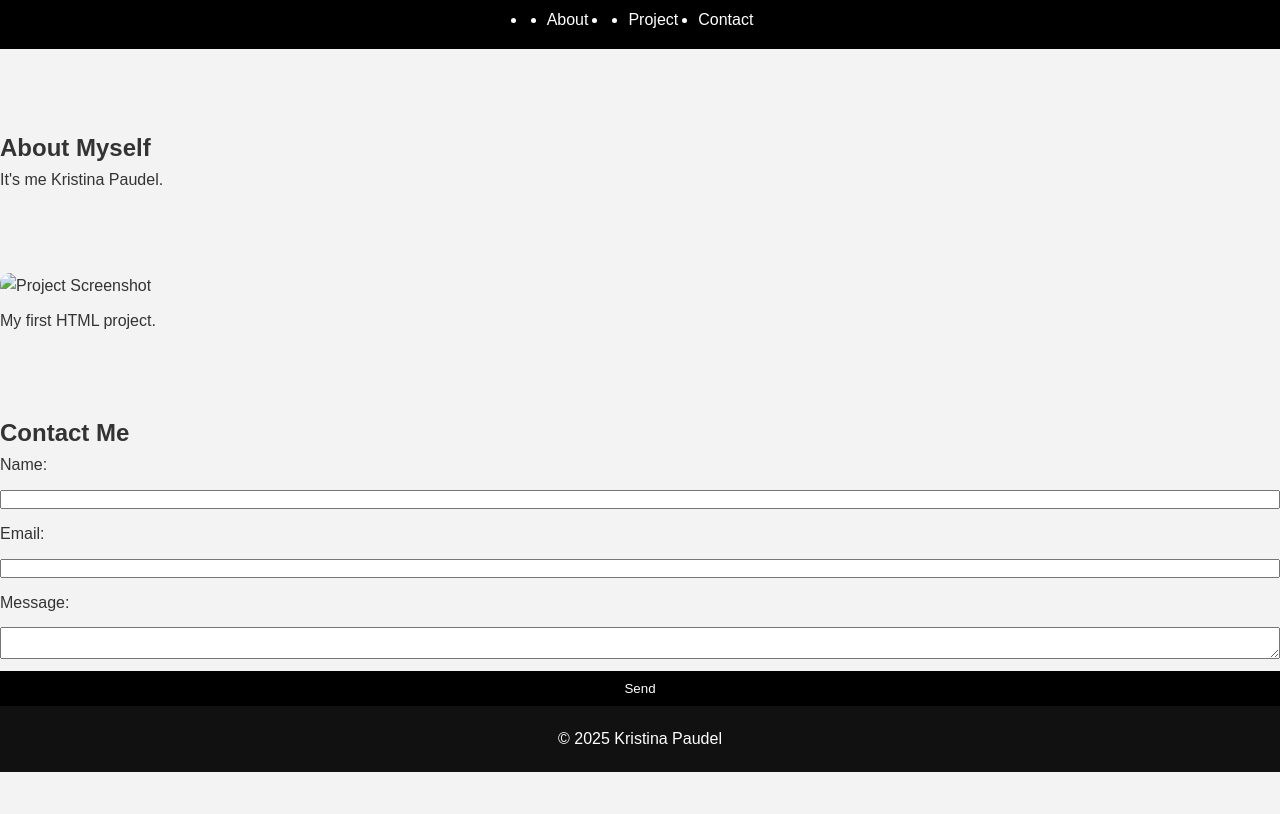
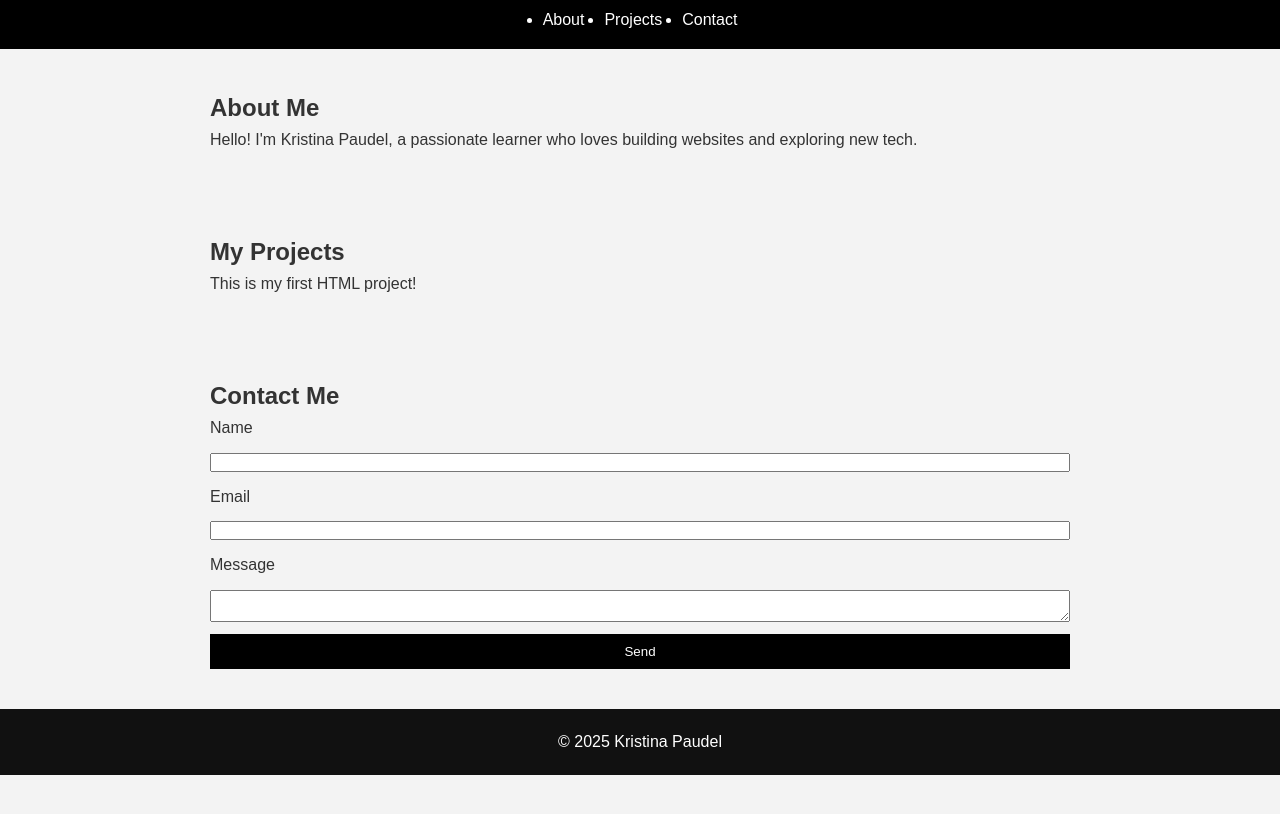
Before and after one commit to np03cs4a240060-bit/Portfolio-Kristina, a plain HTML site: page index.html in a window 1280 px wide. Shown: the part 70-884 px from the top of the page. Drawn offline with Linux system fonts and the light colour scheme.

Commit message:
Update index.html

```diff
--- a/index.html
+++ b/index.html
@@ -1,53 +1,62 @@
 <!DOCTYPE html>
-<html>
+<html lang="en">
 <head>
-	<meta charset="utf-8">
-	<meta name="viewport" content="width=device-width, initial-scale=1">
-	<title>Portfolio</title>
-	<link rel="stylesheet" type="text/css" href="css/style.css">
+    <meta charset="UTF-8">
+    <meta name="viewport" content="width=device-width, initial-scale=1.0">
+    <title>Kristina Paudel - Portfolio</title>
+    <link rel="stylesheet" href="css/style.css?v=1">
 </head>
+
 <body>
+
+
     <header>
         <h1>Kristina Paudel</h1>
         <nav>
             <ul>
-				<li><li><a href="#about">About</a></li>
-				<li><li><a href="#project">Project</a></li>
-                <li><a href="#contact">Contact</a></li></li>
+                <li><a href="#about">About</a></li>
+                <li><a href="#projects">Projects</a></li>
+                <li><a href="#contact">Contact</a></li>
             </ul>
         </nav>
     </header>
-	<main>
-		<section id="about"></section>
-		<h2>About Myself</h2>
-		<p>It's me Kristina Paudel.</p>
 
-		<section id="project"></section>
-		<div class="project">
-			<img src="IMAGE.png" alt="Project Screenshot">
-			<p>My first HTML project.</p>
+
+    <section id="about" class="section">
+        <h2>About Me</h2>
+        <p>Hello! I'm Kristina Paudel, a passionate learner who loves building websites and exploring new tech.</p>
+    </section>
+
+    <section id="projects" class="section grey">
+        <h2>My Projects</h2>
+
+        <div class="project-box">
+            <p>This is my first HTML project!</p>
         </div>
+    </section>
 
-		<section id="contact"></section>
+
+    <section id="contact" class="section">
         <h2>Contact Me</h2>
+
         <form>
-                <label>Name:</label>
+            <label>Name</label>
             <input type="text" required>
 
-                <label>Email:</label>
+            <label>Email</label>
             <input type="email" required>
 
-                <label>Message:</label>
+            <label>Message</label>
             <textarea required></textarea>
 
             <button type="submit">Send</button>
         </form>
+    </section>
 
-	</main>
 
     <footer>
         <p>© 2025 Kristina Paudel</p>
-    </footer
+    </footer>
 
 </body>
 </html>
```
Lines whose indentation alone changed are shown as unchanged.
